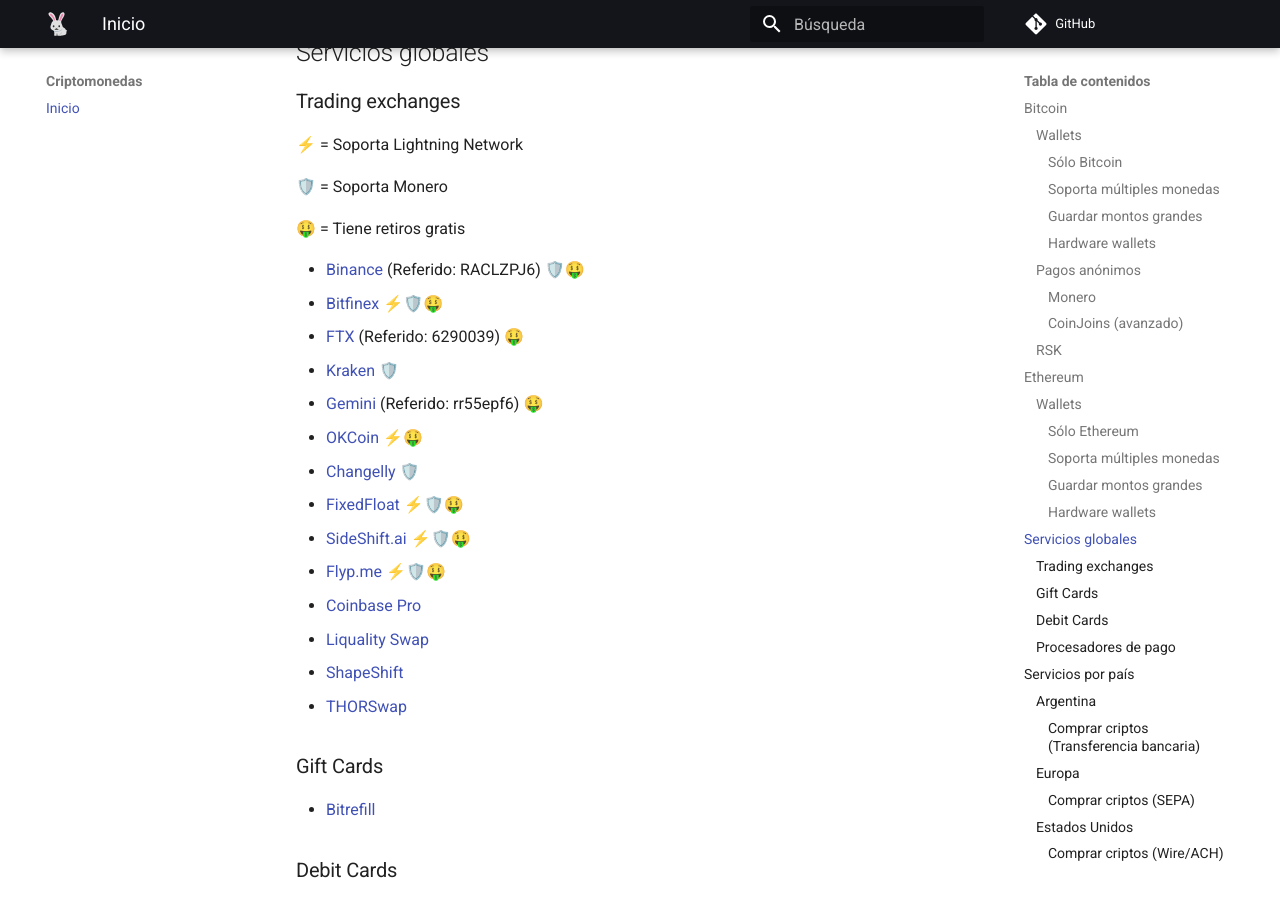
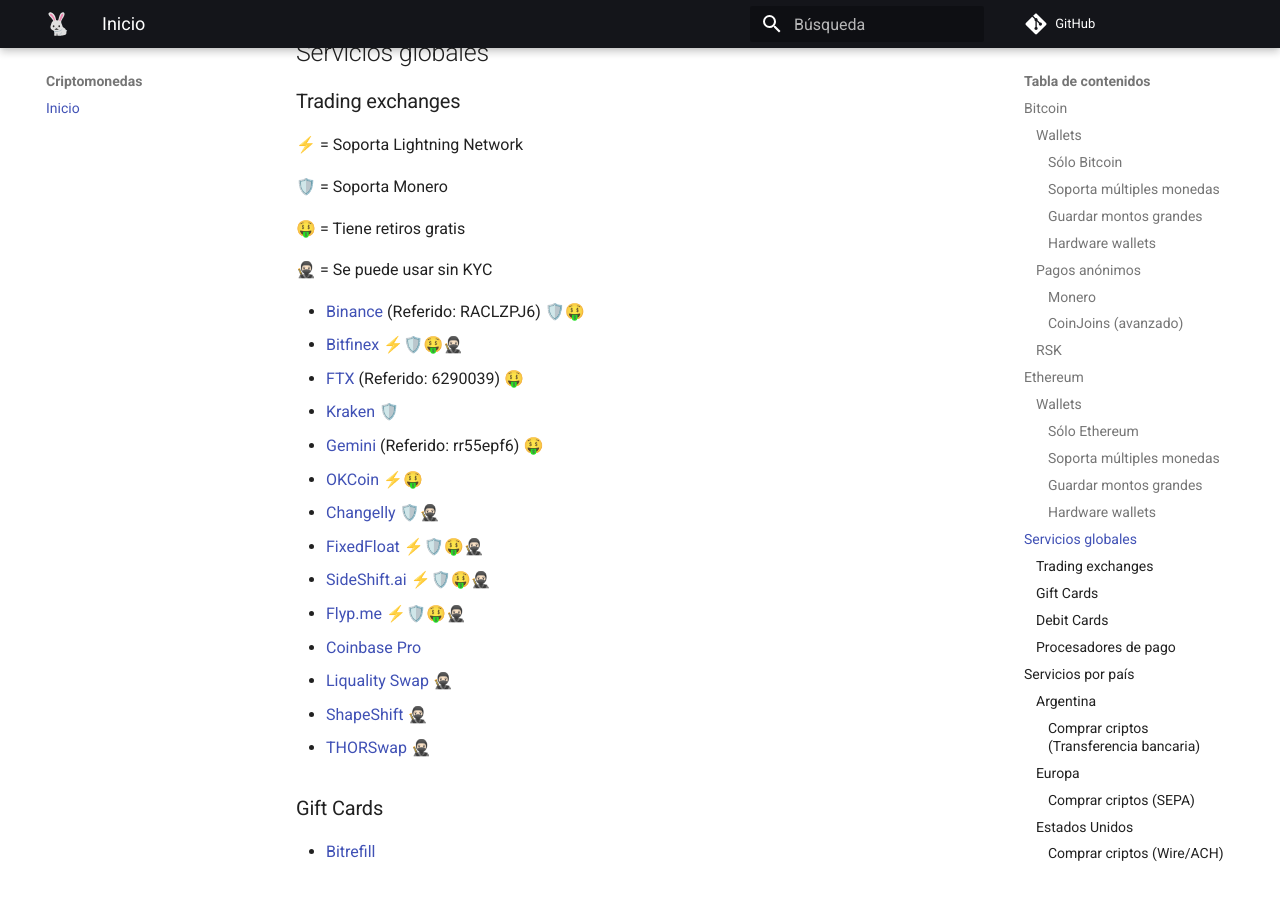
Before and after one commit to anomalouscode/wiki, an MkDocs documentation site: the page built from docs/criptomonedas/index.md, in a window 1280 px wide and 900 px high, scrolled down 3337 px. Built offline with MkDocs 1.6.1 and Material for MkDocs 9.7.7, drawn with Linux system fonts in a browser that asks for light colours; comment, search, counter and statistics services are not loaded.

Commit message:
Update index.md

```diff
--- a/docs/criptomonedas/index.md
+++ b/docs/criptomonedas/index.md
@@ -127,20 +127,22 @@
 
 🤑 = Tiene retiros gratis
 
+🥷🏻 = Se puede usar sin KYC
+
 - [Binance](https://www.binance.com/en/register?ref=RACLZPJ6) (Referido: RACLZPJ6) 🛡️🤑
-- [Bitfinex](https://www.bitfinex.com/) ⚡🛡️🤑
+- [Bitfinex](https://www.bitfinex.com/) ⚡🛡️🤑🥷🏻
 - [FTX](https://ftx.com/#a=6290039) (Referido: 6290039) 🤑
 - [Kraken](https://www.kraken.com/) 🛡️
 - [Gemini](https://gemini.com/share/rr55epf6) (Referido: rr55epf6) 🤑
 - [OKCoin](https://www.okcoin.com/) ⚡🤑
-- [Changelly](https://changelly.com/) 🛡️
-- [FixedFloat](https://fixedfloat.com/) ⚡🛡️🤑
-- [SideShift.ai](https://sideshift.ai/) ⚡🛡️🤑
-- [Flyp.me](https://flyp.me//) ⚡🛡️🤑
+- [Changelly](https://changelly.com/) 🛡️🥷🏻
+- [FixedFloat](https://fixedfloat.com/) ⚡🛡️🤑🥷🏻
+- [SideShift.ai](https://sideshift.ai/) ⚡🛡️🤑🥷🏻
+- [Flyp.me](https://flyp.me//) ⚡🛡️🤑🥷🏻
 - [Coinbase Pro](https://pro.coinbase.com/)
-- [Liquality Swap](https://swap.liquality.io/)
-- [ShapeShift](https://shapeshift.com/)
-- [THORSwap](https://thorswap.finance/)
+- [Liquality Swap](https://swap.liquality.io/) 🥷🏻
+- [ShapeShift](https://shapeshift.com/) 🥷🏻
+- [THORSwap](https://thorswap.finance/) 🥷🏻
 
 ### Gift Cards
 
```
